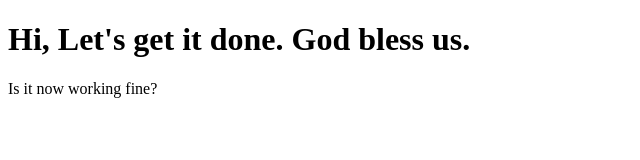
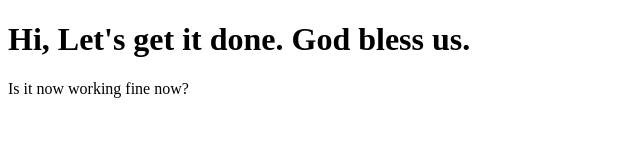
Before and after one commit to Sandhyachinthamani/Test1, a plain HTML site: page index.html in a window 1280 px wide. Shown: the full height of the page, 0-640 px from the left. Drawn offline with Linux system fonts and the light colour scheme.

Commit message:
check again

```diff
--- a/index.html
+++ b/index.html
@@ -7,6 +7,6 @@
 </head>
 <body>
     <h1>Hi, Let's get it done. God bless us.</h1>
-    <p> Is it now working fine?</p>
+    <p> Is it now working fine now?</p>
 </body>
 </html>
```
